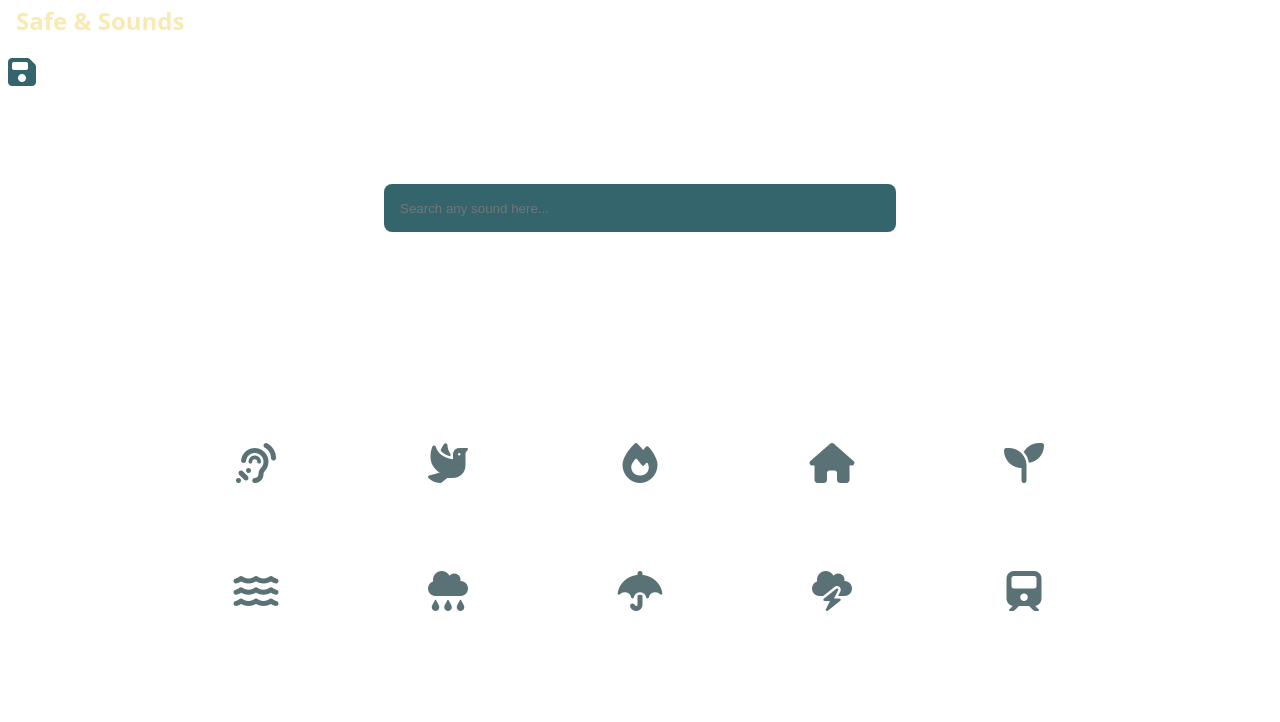
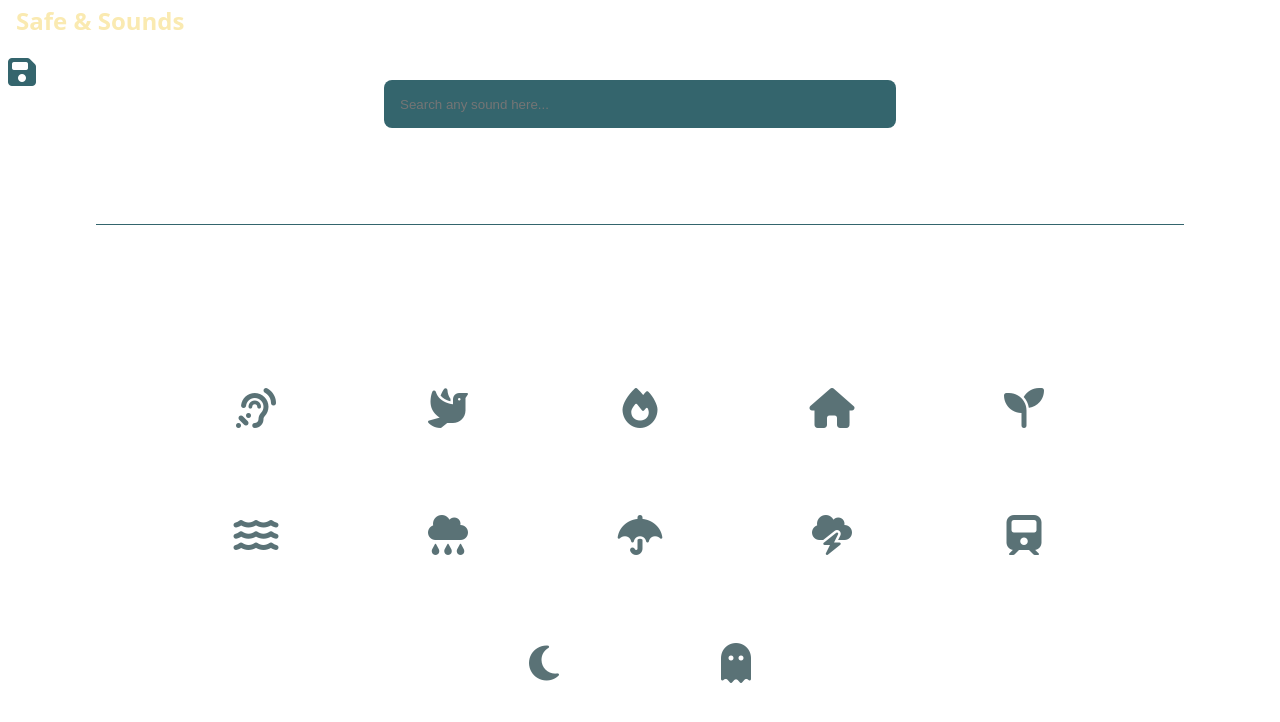
Before and after one commit to AlexD38/sounds, a React (Vite) app: page / in a window 1280 px wide. Shown: the top 722 px of the page. Built offline with nearby package versions, Linux system fonts and the light colour scheme.

Commit message:
[added] scary nights

```diff
--- a/src/App.css
+++ b/src/App.css
@@ -5,7 +5,7 @@
   text-align: center;
   display: flex;
   justify-content: center;
-  align-items: flex-start;
+  align-items: center;
   flex-wrap: wrap;
   max-width: 80%;
   gap: 1rem;
@@ -15,15 +15,14 @@ i {
 }
 
 .logo {
-  color: #FAEAB1;
+  color: #faeab1;
   font-weight: 900;
   position: absolute;
   font-size: 1.5rem;
-  top: -.5rem;
+  top: -0.5rem;
   left: 1rem;
   cursor: pointer;
 }
-
 
 @keyframes logo-spin {
   from {
@@ -44,7 +43,6 @@ i {
   padding: 2em;
 }
 
-
 /* ------------------COMP CSS------------------------- */
 
 .player-container {
@@ -59,18 +57,17 @@ i {
   transition: all 0.3s ease;
   transition: all 0.3s ease;
   cursor: pointer;
-
 }
 i {
-  color: #34656D;
+  color: #34656d;
 }
 .player-container:hover {
   background-color: #ffffff09;
-  color: #FAEAB1;
+  color: #faeab1;
   transition: all 0.3s ease;
 }
 .player-container:hover i {
-  color: #FAEAB1;
+  color: #faeab1;
   transition: all 0.5s ease;
 }
 
@@ -112,7 +109,6 @@ i {
 }
 .sliders-labels * {
   font-size: 1.2rem;
-
 }
 
 .sliders {
@@ -121,11 +117,12 @@ i {
   align-items: center;
   flex-direction: column;
   min-height: 7rem;
-  gap : 2rem
+  gap: 2rem;
 }
 
 .noise-range,
-.vol-range, .speed-range {
+.vol-range,
+.speed-range {
   /* width: 5rem; */
   outline: none;
   /* transform: rotate(-90deg); */
@@ -139,7 +136,7 @@ i {
   right: 0;
 }
 .playing {
-  color: #FAEAB1;
+  color: #faeab1;
 }
 .is-playing {
   filter: contrast(100%);
--- a/src/App.jsx
+++ b/src/App.jsx
@@ -9,15 +9,20 @@ import springSound from '/assets/sounds/spring.mp3';
 import oceanSound from '/assets/sounds/ocean.mp3';
 import lightRainSound from '/assets/sounds/light-rain.mp3';
 import rainSound from '/assets/sounds/rain.mp3';
-import pianoSound from '/assets/sounds/piano.mp3';
 import fireSound from '/assets/sounds/fire.mp3';
-import windows from '/assets/sounds/windows.wav';
 import thunderSound from '/assets/sounds/thunder.mp3';
 import trainSound from '/assets/sounds/train.mp3';
-import Stretcher from './strecther/Stretcher';
+import nightSound from '/assets/sounds/night.wav';
+import scaryNightSound from '/assets/sounds/scaryNightForest.wav';
+
 import WhiteNoisePlayer from './components/WhiteNoisePlayer/WhiteNoisePlayer';
 import { SaveSnapshotMix } from './components/SaveSnapshotMix/SaveSnapshotMix';
 import { Notification } from './components/notification/notification';
+
+import Stretcher from './strecther/Stretcher';
+import windows from '/assets/sounds/windows.wav';
+import pianoSound from '/assets/sounds/piano.mp3';
+import { SavedSnaps } from './components/SavedSnaps/SavedSnaps';
 
 function App() {
   const [response, setResponse] = useState(null);
@@ -35,61 +40,64 @@ function App() {
           custom={true}
         />
       )}
-
       {/* <Stretcher source={windows} custom="perlinNoise" /> */}
+      <SavedSnaps />
 
       <WhiteNoisePlayer custom="perlinNoise" />
-      {savedSnaps && <div className="saved-snap">{savedSnaps.title}</div>}
+
       <Player
         title={'morning'}
         sourcePath={monrningSound}
         custom="perlinNoise"
       />
-
       <Player title={'fire'} sourcePath={fireSound} custom="perlinNoise" />
-
       <Player
         title={'village'}
         sourcePath={villageSound}
         custom="perlinNoise"
       />
-
       <Player title={'srping'} sourcePath={springSound} custom="perlinNoise" />
-
       <Player
         title={'ocean'}
         sourcePath={oceanSound}
         custom="perlinNoise"
         speed={true}
       />
-
       <Player
         title={'lightRain'}
         sourcePath={lightRainSound}
         custom="perlinNoise"
       />
-
       <Player
         title={'rain'}
         sourcePath={rainSound}
         custom="perlinNoise"
         speed={true}
       />
-
       <Player
         title={'thunder'}
         sourcePath={thunderSound}
         custom="perlinNoise"
         speed={true}
       />
-
       <Player
         title={'train'}
         sourcePath={trainSound}
         custom="perlinNoise"
         speed={true}
       />
-
+      <Player
+        title={'night'}
+        sourcePath={nightSound}
+        custom="perlinNoise"
+        speed={true}
+      />
+      <Player
+        title={'scary'}
+        sourcePath={scaryNightSound}
+        custom="perlinNoise"
+        speed={true}
+      />
       <Notification />
     </>
   );
--- a/src/components/PlayerTitle/PlayerTitle.jsx
+++ b/src/components/PlayerTitle/PlayerTitle.jsx
@@ -18,6 +18,12 @@ export const PlayerTitle = ({ title, isPlaying }) => {
     iconLabel = 'cloud-bolt';
   } else if (title === 'train') {
     iconLabel = 'train';
+  } else if (title === 'night') {
+    iconLabel = 'moon';
+  } else if (title === 'scary') {
+    iconLabel = 'ghost';
+  } else {
+    return title;
   }
 
   let iconClassName = `fa-solid fa-${iconLabel} title`;
--- a/src/components/SaveSnapshotMix/SaveSnapshotMix.jsx
+++ b/src/components/SaveSnapshotMix/SaveSnapshotMix.jsx
@@ -33,6 +33,7 @@ export const SaveSnapshotMix = () => {
       </div>
       {showInput && (
         <div className="snapshot-title-container">
+          <h3>Name your snapshot : </h3>
           <input className="snapshot-title-input" type="text" ref={inputRef} />
           <div className="snapshot-footer-container">
             <button onClick={handleSaveSnapshot}>Save</button>
--- a/src/components/SaveSnapshotMix/styles.css
+++ b/src/components/SaveSnapshotMix/styles.css
@@ -63,3 +63,7 @@
 .snapshot-footer-container * {
   color: #faeab1;
 }
+
+h3 {
+  color: #faeab1;
+}
--- /dev/null
+++ b/src/components/SavedSnaps/SavedSnaps.jsx
@@ -0,0 +1,26 @@
+import { useContext } from 'react';
+import { Context } from '../../context/context';
+import './styles.css';
+
+export const SavedSnaps = () => {
+  const { savedSnaps, setNotification } = useContext(Context);
+  const handleLoadSavedSnap = () => {
+    setNotification({
+      message: `Now playing "${savedSnaps.title}"`,
+    });
+
+    setTimeout(() => {
+      setNotification(null);
+    }, 3000);
+  };
+
+  return (
+    <div className="saved-snaps-container">
+      {savedSnaps && (
+        <div className="saved-snap" onClick={handleLoadSavedSnap}>
+          {savedSnaps.title}
+        </div>
+      )}
+    </div>
+  );
+};
--- /dev/null
+++ b/src/components/SavedSnaps/styles.css
@@ -0,0 +1,26 @@
+.saved-snaps-container {
+  min-width: 100%;
+  display: flex;
+  justify-content: center;
+  align-items: center;
+  flex-wrap: wrap;
+  padding: 2rem;
+  margin-bottom: 3rem;
+  border-top: 1px solid #34656d;
+  /* border-bottom: 1px solid #34656d; */
+}
+.saved-snap {
+  padding: 0.8rem 1.2rem;
+  border-radius: 0.5rem;
+  min-width: 20%;
+  background-color: #34656d;
+  color: #faeab1;
+  font-weight: 900;
+  text-transform: capitalize;
+  cursor: pointer;
+}
+.saved-snap:hover {
+  transition: all 0.3s ease;
+  filter: brightness(110%);
+  background-color: #34656d;
+}
--- a/src/components/SearchSound/style.css
+++ b/src/components/SearchSound/style.css
@@ -5,9 +5,8 @@
   flex-direction: column;
   align-items: center;
   gap: 1rem;
-  margin-bottom: 3rem;
   /* border: 1px solid red; */
-  min-height: 12rem;
+  min-height: 8rem;
 }
 
 .search-bar {
@@ -16,20 +15,20 @@
   border-radius: 0.5rem;
   height: 3rem;
   width: 50%;
-    margin: 2rem auto;
-    transition: all .3s ease;
-    background-color: #34656D;
+  /* margin: 2rem auto; */
+  transition: all 0.3s ease;
+  background-color: #34656d;
   /* color: #FAEAB1; */
-    border : none;
-    outline : none;
+  border: none;
+  outline: none;
 }
 .search-button {
-    color: #FAEAB1;
+  color: #faeab1;
   min-width: 20%;
   height: 3rem;
 }
 .search-bar:focus {
-  background-color: #FAEAB1;
-  color: #34656D;
-  transition: all .3s ease;
+  background-color: #faeab1;
+  color: #34656d;
+  transition: all 0.3s ease;
 }
--- a/src/components/WhiteNoisePlayer/WhiteNoisePlayer.jsx
+++ b/src/components/WhiteNoisePlayer/WhiteNoisePlayer.jsx
@@ -4,6 +4,8 @@ import { Context } from '../../context/context';
 import { soundTools } from '../../utils/modulateSound.tools';
 
 function WhiteNoisePlayer({ custom }) {
+  const { snapshotMix, registerPlayerSituation } = useContext(Context);
+
   const [filterValue, setFilterValue] = useState(1800);
   const [volValue, setVolValue] = useState(1.5);
   const [isPlaying, setIsPlaying] = useState(false);
@@ -15,13 +17,13 @@ function WhiteNoisePlayer({ custom }) {
   const gainNodeRef = useRef(null);
   const filterRef = useRef(null);
   const modulatorIntervalRef = useRef(null);
-
   const stereoNodesRef = useRef(null);
 
   // FILTER ----------------------------------------
   const handleFilterValue = e => {
     const value = parseFloat(e.currentTarget.value);
     setFilterValue(value);
+    registerPlayerSituation('whiteNoise', { filter: value });
     if (filterRef.current && audioCtxRef.current) {
       filterRef.current.frequency.setTargetAtTime(
         value,
@@ -35,6 +37,7 @@ function WhiteNoisePlayer({ custom }) {
   const handleVolValue = e => {
     const value = parseFloat(e.currentTarget.value) / 100;
     setVolValue(value);
+    registerPlayerSituation('whiteNoise', { volume: value });
 
     if (custom === 'perlinNoise' && isPlaying) {
       if (value === 0) {
@@ -70,6 +73,8 @@ function WhiteNoisePlayer({ custom }) {
   async function play(event, custom) {
     if (isPlaying && event.target.dataset.stop) {
       setIsPlaying(false);
+      registerPlayerSituation('whiteNoise', { isPlaying: false });
+
       stop();
       return;
     }
@@ -77,6 +82,7 @@ function WhiteNoisePlayer({ custom }) {
       return;
     }
     setIsPlaying(true);
+    registerPlayerSituation('whiteNoise', { isPlaying: true });
 
     if (audioCtxRef.current) return;
 
```
Also changed, not shown: 1 other file (tests, documents, lock files or other folders). Lines whose indentation alone changed are shown as unchanged.
